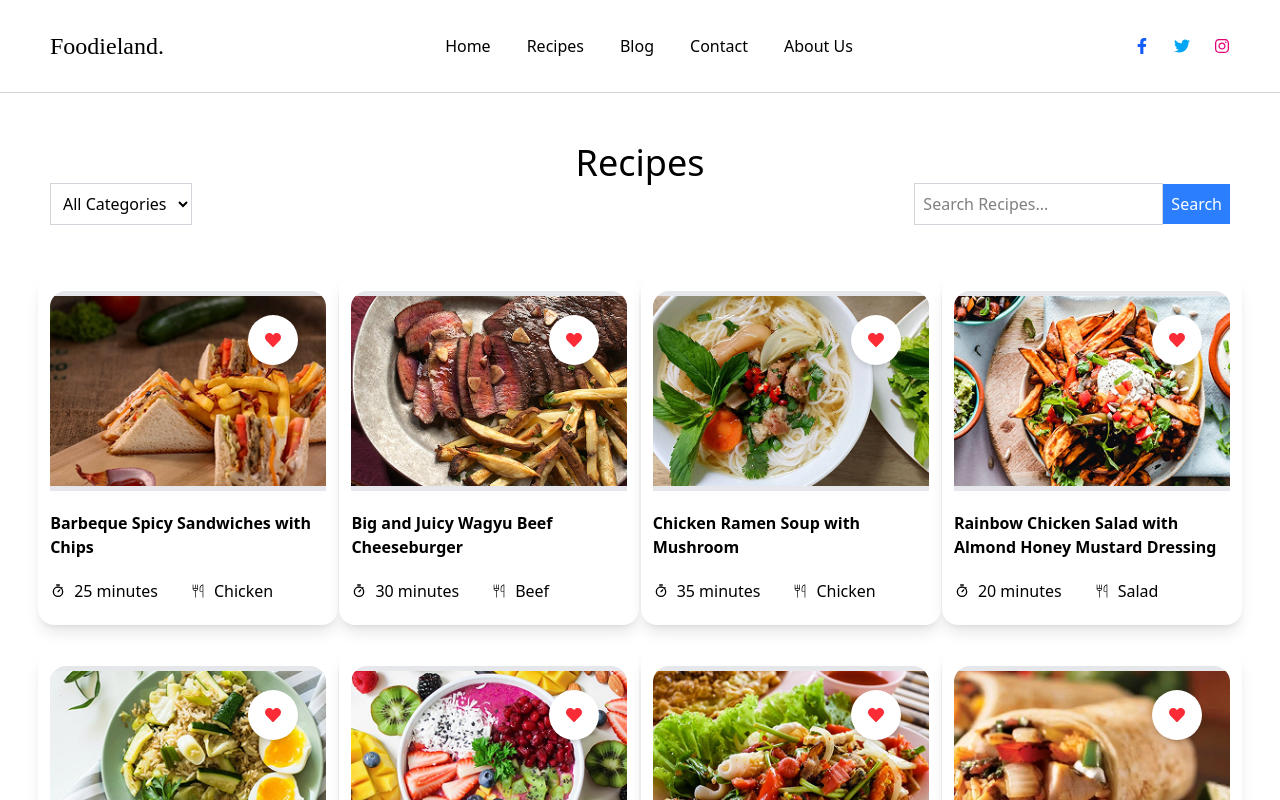
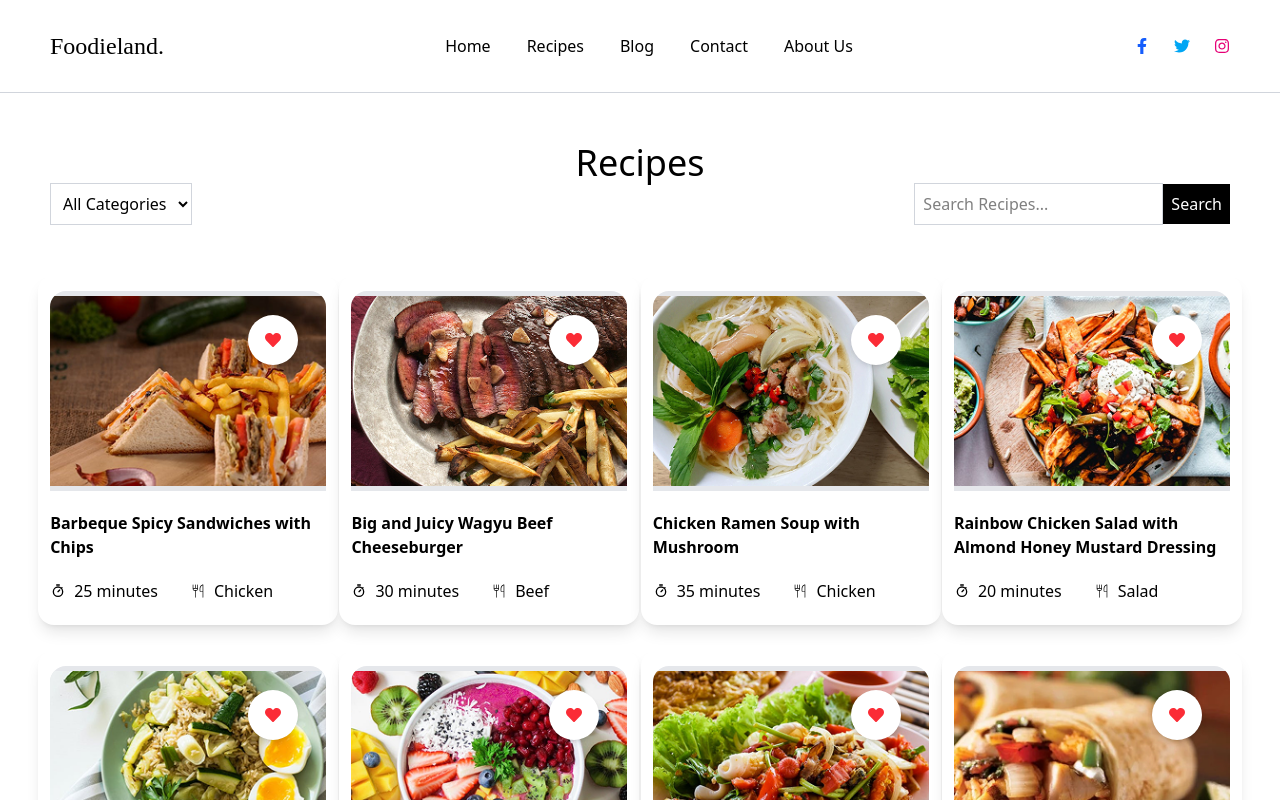
Before and after one commit to CodeShiran/Food-Recipe-Blog, a React (Vite) app in the folder frontend/: page /recipes in a window 1280 px wide. Shown: the top 800 px of the page. Built offline with nearby package versions, Linux system fonts and the light colour scheme.

Commit message:
feat: implement search functionality in Recipes component to filter recipes by name

```diff
--- a/frontend/src/pages/Recipes.jsx
+++ b/frontend/src/pages/Recipes.jsx
@@ -3,14 +3,25 @@ import moreRecipes from "../assets/moreRecipes";
 import RecipeCard from "../components/RecipeCard";
 
 const Recipes = () => {
+
+    const [search, setSearch] = useState("");
+
+    const filteredPages = moreRecipes.filter(recipe =>
+        recipe.name.toLowerCase().includes(search.toLowerCase())
+    );
+
   const [currentPage, setCurrentPage] = useState(1);
   const recipesPerPage = 8;
 
   const startIndex = (currentPage - 1) * recipesPerPage;
   const endIndex = startIndex + recipesPerPage;
-  const recipesToShow = moreRecipes.slice(startIndex, endIndex);
+  const recipesToShow = filteredPages.slice(startIndex, endIndex);
 
-  const totalPages = Math.ceil(moreRecipes.length / recipesPerPage);
+  const totalPages = Math.ceil(filteredPages.length / recipesPerPage);
+
+
+
+
   return (
     <div className="md:px-[50px] px-[25px]">
       <h1 className="text-4xl text-center mt-[50px]">Recipes</h1>
@@ -25,11 +36,12 @@ const Recipes = () => {
         </div>
         <div>
           <input
+            onChange={e => {setSearch(e.target.value)}}
             type="text"
             placeholder="Search Recipes..."
             className="border border-gray-300 p-2"
           />
-          <button className="bg-blue-500 text-white p-2">Search</button>
+          <button onClick={filteredPages} className="bg-black text-white p-2 hover:bg-gray-700 hover:shadow-sm">Search</button>
         </div>
       </div>
       <div className="grid grid-cols-1 md:grid-cols-3 lg:grid-cols-4 gap-[25px] justify-items-center mt-[50px]">
```
